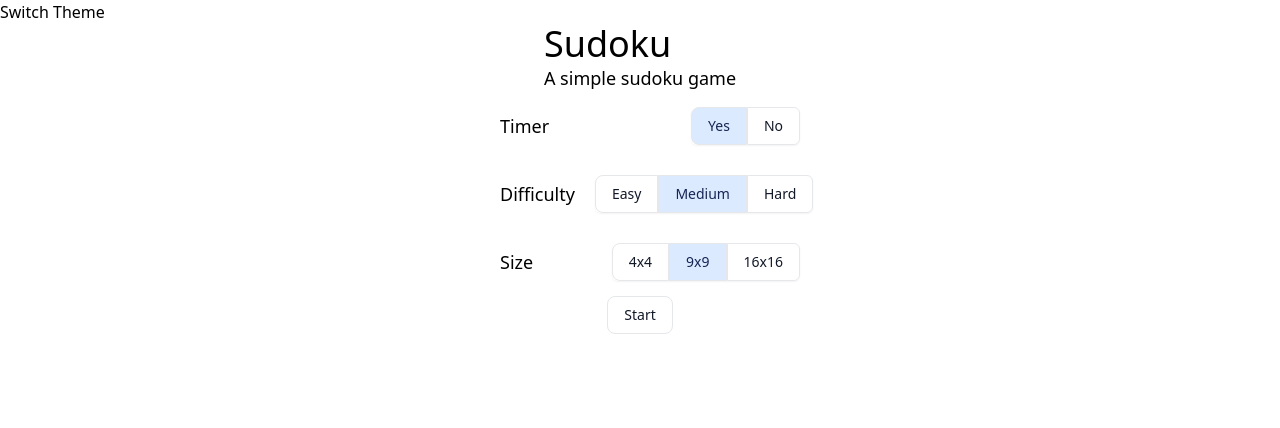
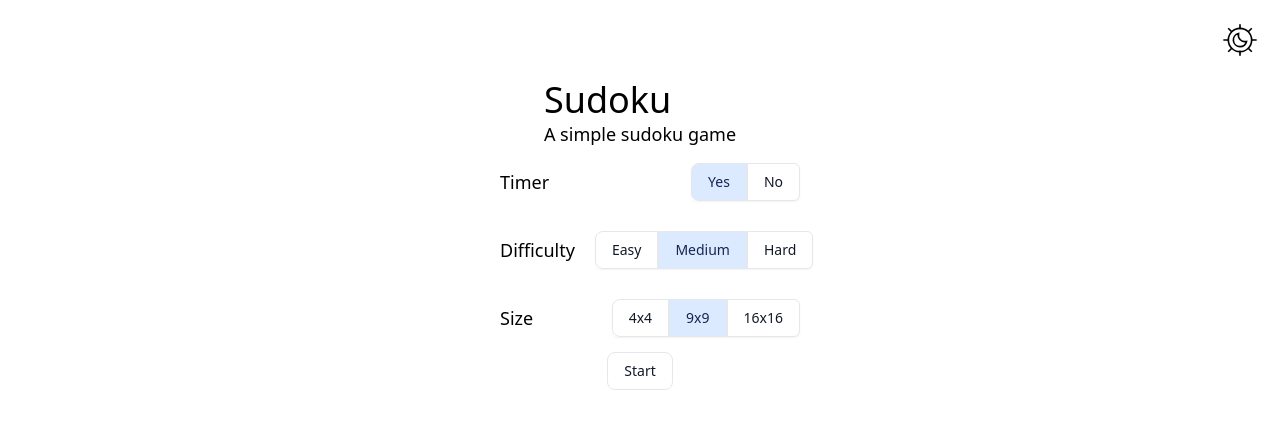
Before and after one commit to kolton-musgrove/Sudoku-Dog, a SvelteKit app: page /menu in a window 1280 px wide. Shown: the top 428 px of the page. Built offline with nearby package versions, Linux system fonts and the light colour scheme.

Commit message:
adjust styling

```diff
--- a/src/routes/+layout.svelte
+++ b/src/routes/+layout.svelte
@@ -1,17 +1,34 @@
 <script>
 	import '../app.postcss';
-	function toggle() {
-		if (document.body.classList.contains("dark")) {
-			document.body.classList.remove("dark");
-		}
-		else {
-			document.body.classList.add("dark");
-		}
+
+	export function toggleDarkMode() {
+		window.document.body.classList.toggle('dark');
 	}
 </script>
 
-<button
-on:click={toggle}
->Switch Theme</button>
+<nav class="flex w-full justify-end p-5">
+	<button on:click={toggleDarkMode}>
+		<svg
+			viewBox="0 0 24 24"
+			xmlns="http://www.w3.org/2000/svg"
+			aria-labelledby="nightModeIconTitle"
+			stroke="#000000"
+			stroke-width="1"
+			stroke-linecap="square"
+			stroke-linejoin="miter"
+			class="h-10 w-10 fill-none dark:stroke-gray-100"
+		>
+			<title id="nightModeIconTitle">Night Mode</title>
+			<path d="M12 19a7 7 0 1 0 0-14 7 7 0 0 0 0 14z" />
+			<path
+				d="M15.899 12.899a4 4 0 0 1-4.797-4.797A4.002 4.002 0 0 0 12 16c1.9 0 3.49-1.325 3.899-3.101z"
+			/>
+			<path d="M12 5V3M12 21v-2" />
+			<path
+				d="M5 12H2h3zM22 12h-3 3zM16.95 7.05L19.07 4.93 16.95 7.05zM4.929 19.071L7.05 16.95 4.93 19.07zM16.95 16.95l2.121 2.121-2.121-2.121zM4.929 4.929L7.05 7.05 4.93 4.93z"
+			/>
+		</svg>
+	</button>
+</nav>
 
 <slot />
```
Also changed, not shown: static/dark-mode-toggle.svg (added).
